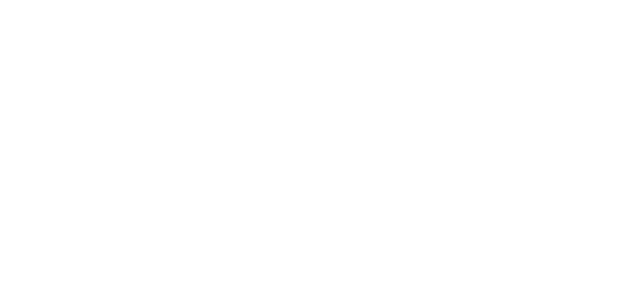
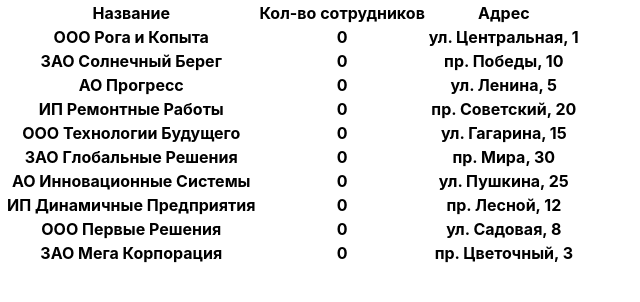
Before and after one commit to monshdi/adept-test, a React (Create React App) app: page / in a window 1280 px wide. Shown: the top 302 px of the page, without its empty margins (0-640 px from the left). Built offline with nearby package versions, Linux system fonts and the light colour scheme.

Commit message:
create table component

```diff
--- a/src/App.tsx
+++ b/src/App.tsx
@@ -1,10 +1,26 @@
 import React from 'react';
-import logo from './logo.svg';
 import './App.css';
+import Table from "./components/Table";
+import {useSelector} from "react-redux";
+import {selectAllCompanies} from "./features/company/selectors";
+import {CeilNames} from "./constants/type";
+
+const companyCeilNames: CeilNames = {
+  name: 'Название',
+  employeesCount: 'Кол-во сотрудников',
+  address: 'Адрес',
+}
 
 function App() {
+  const companies = useSelector(selectAllCompanies);
+
+
   return (
     <div>
+      <Table
+        data={companies}
+        ceilNames={companyCeilNames}
+      />
     </div>
   );
 }
--- /dev/null
+++ b/src/components/Table.tsx
@@ -0,0 +1,33 @@
+import {FunctionComponentElement, memo} from "react";
+
+interface Props<T> {
+  data: T[];
+  ceilNames: {[key: string]: string};
+}
+
+function Table<T extends { id: number }>({data, ceilNames}: Props<T>): FunctionComponentElement<Props<T>> {
+  return (
+    <table>
+      <thead>
+      <tr>
+        <th></th>
+        {Object.values(ceilNames).map((name) => (
+          <th key={name}>{name}</th>
+        ))}
+      </tr>
+      </thead>
+      <tbody>
+      {data.map((item) => (
+        <tr key={item.id}>
+          <th></th>
+          {Object.keys(ceilNames).map((key) => (
+            <th key={`${item.id}-${key}`}>{(item as any)[key]}</th>
+          ))}
+        </tr>
+      ))}
+      </tbody>
+    </table>
+  )
+}
+
+export default memo(Table);
--- /dev/null
+++ b/src/constants/type.ts
@@ -0,0 +1,3 @@
+export interface CeilNames {
+  [key: string]: string;
+}
--- a/src/features/company/companySlice.ts
+++ b/src/features/company/companySlice.ts
@@ -1,13 +1,13 @@
 import {createSlice} from "@reduxjs/toolkit";
 import {Company} from "./types";
-import companies from './data';
+import data from './data';
 
 interface State {
   data: Company[]
 }
 
 const initialState: State = {
-  data: companies,
+  data,
 }
 
 
--- /dev/null
+++ b/src/features/company/selectors.ts
@@ -0,0 +1,3 @@
+import {RootState} from "../../store";
+
+export const selectAllCompanies = (state: RootState) => state.company.data;
--- a/src/features/company/types.ts
+++ b/src/features/company/types.ts
@@ -5,8 +5,6 @@
   address: string;
 }
 
-export enum CompanyKeys {
-  name = 'Название',
-  employeesCount = 'Кол-во сотрудников',
-  address = 'Адрес',
+export interface CeilNames {
+  [key: string]: string;
 }
--- /dev/null
+++ b/src/features/employees/selectors.ts
@@ -0,0 +1 @@
+import {RootState} from "../../store";
```
